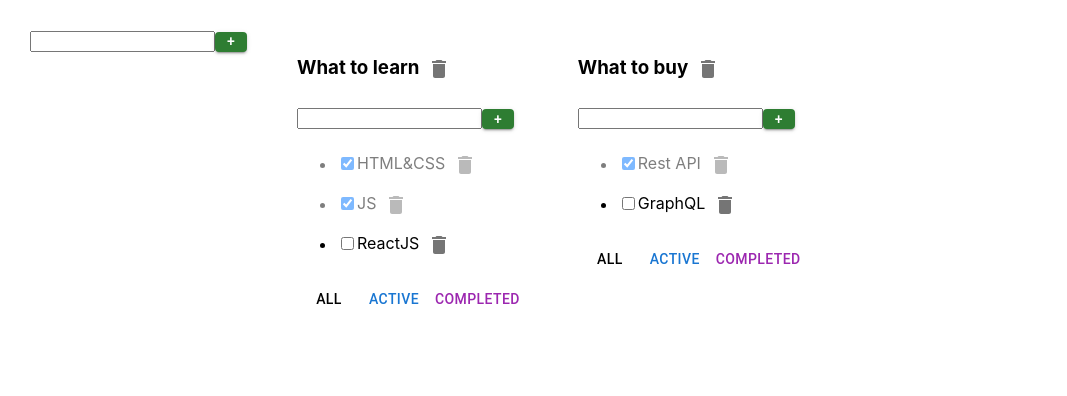
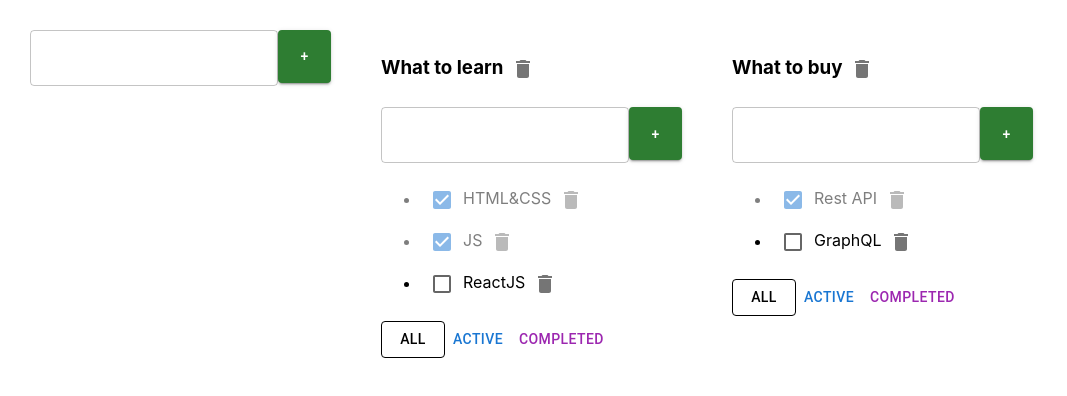
Before and after one commit to Maksimus39/practickTodolistPractic, a React (Create React App) app: page / in a window 1280 px wide. Shown: the top 396 px of the page, without its empty margins (0-1067 px from the left). Built offline with nearby package versions, Linux system fonts and the light colour scheme.

Commit message:
material ui-1

```diff
--- a/src/AddItemForm.tsx
+++ b/src/AddItemForm.tsx
@@ -1,7 +1,7 @@
 // @flow
 import * as React from 'react';
 import {ChangeEvent, KeyboardEvent, useState} from "react";
-import {Button} from "@mui/material";
+import {Button, TextField} from "@mui/material";
 
 type AddItemFormPropsType = {
     addItem: (title: string) => void
@@ -33,12 +33,21 @@ export const AddItemForm = (props: AddItemFormPropsType) => {
 
     return (
         <div>
-            <input value={taskTitle}
-                   onChange={changeTaskTitleHandler}
-                   onKeyPress={addTaskOnKeyUpHandler}
-                   className={error ? 'error' : ''}
+            <TextField variant='outlined'
+                       value={taskTitle}
+                       onChange={changeTaskTitleHandler}
+                       onKeyPress={addTaskOnKeyUpHandler}
+                       className={error ? "error" : ''}
             />
-            <Button onClick={addItem} variant='contained' color='success' style={{maxWidth:'20px',maxHeight:'20px',minWidth:'20px',minHeight:'20px'}}>+</Button>
+
+
+            {/*<input value={taskTitle}*/}
+            {/*       onChange={changeTaskTitleHandler}*/}
+            {/*       onKeyPress={addTaskOnKeyUpHandler}*/}
+            {/*       className={error ? 'error' : ''}*/}
+            {/*/>*/}
+            <Button onClick={addItem} variant='contained' color='success'
+                    style={{maxWidth: '53px', maxHeight: '53px', minWidth: '53px', minHeight: '53px'}}>+</Button>
             {error && <div className='error-message'>{error}</div>}
         </div>
     );
--- a/src/Button.tsx
+++ b/src/Button.tsx
@@ -3,12 +3,22 @@ import {Button as MuiButton} from '@mui/material'
 type ButtonPropsType = {
     title: string
     onClick?: () => void
-    className?: string
+    //className?: string
     color: 'inherit' | 'primary' | 'secondary'
+    variant?: 'outlined' | 'text'
 }
 
-export const Button = ({title, onClick, className, color}: ButtonPropsType) => {
+export const Button = ({
+                           title,
+                           onClick,
+                           // className,
+                           variant,
+                           color
+                       }: ButtonPropsType) => {
     return (
-        <MuiButton onClick={onClick} className={className} color={color}>{title}</MuiButton>
+        <MuiButton onClick={onClick}
+            // className={className}
+                   variant={variant}
+                   color={color}>{title}</MuiButton>
     )
 }
--- a/src/EditableSpan.tsx
+++ b/src/EditableSpan.tsx
@@ -1,5 +1,6 @@
 import * as React from 'react';
 import {ChangeEvent, useState} from "react";
+import {TextField} from "@mui/material";
 
 type EditableSpanPropsType = {
     title: string
@@ -23,6 +24,6 @@ export const EditableSpan = (props: EditableSpanPropsType) => {
     }
 
     return editMode
-        ? <input value={title} onBlur={activateViewMode} autoFocus onChange={onChangeTitleHandler}/>
+        ? <TextField variant='outlined' value={title} onBlur={activateViewMode} autoFocus onChange={onChangeTitleHandler}/>
         : <span onDoubleClick={activateEditMode}>{props.title}</span>
 }
--- a/src/Todolist.tsx
+++ b/src/Todolist.tsx
@@ -3,7 +3,7 @@ import {Button} from "./Button";
 import {FilterValuesType} from "./App";
 import {AddItemForm} from "./AddItemForm";
 import {EditableSpan} from "./EditableSpan";
-import {IconButton} from "@mui/material";
+import {Checkbox, IconButton} from "@mui/material";
 import {Delete} from "@mui/icons-material";
 
 export type TaskType = {
@@ -72,10 +72,19 @@ export const Todolist = (props: PropsType) => {
                             }
                             return (
                                 <li key={task.id} className={task.isDone ? 'is-done' : ''}>
-                                    <input type="checkbox"
+
+
+                                    <Checkbox
                                         checked={task.isDone}
+                                        color='primary'
                                         onChange={changeTaskStatusHandler}
                                     />
+                                    {/*<input type="checkbox"*/}
+                                    {/*       checked={task.isDone}*/}
+                                    {/*       onChange={changeTaskStatusHandler}*/}
+                                    {/*/>*/}
+
+
                                     {/*<span>{task.title}</span>*/}
                                     <EditableSpan
                                         title={task.title}
@@ -96,15 +105,24 @@ export const Todolist = (props: PropsType) => {
                 )}
 
                 <div>
-                    <Button className={props.filter === 'All' ? 'active-filter' : ''} title={'All'}
+                    <Button
+                        variant={props.filter === "All" ? 'outlined' : 'text'}
+                        // className={props.filter === 'All' ? 'active-filter' : ''}
+                        title={'All'}
                         onClick={() => changeFilterTasksHandler("All")}
                         color='inherit'
                     />
-                    <Button className={props.filter === 'Active' ? 'active-filter' : ''} title={'Active'}
+                    <Button
+                        variant={props.filter === "Active" ? 'outlined' : 'text'}
+                        // className={props.filter === 'Active' ? 'active-filter' : ''}
+                        title={'Active'}
                         onClick={() => changeFilterTasksHandler("Active")}
                         color='primary'
                     />
-                    <Button className={props.filter === 'Completed' ? 'active-filter' : ''} title={'Completed'}
+                    <Button
+                        variant={props.filter === "Completed" ? 'outlined' : 'text'}
+                        // className={props.filter === 'Completed' ? 'active-filter' : ''}
+                        title={'Completed'}
                         onClick={() => changeFilterTasksHandler("Completed")}
                         color='secondary'
                     />
```
Lines whose indentation alone changed are shown as unchanged.
